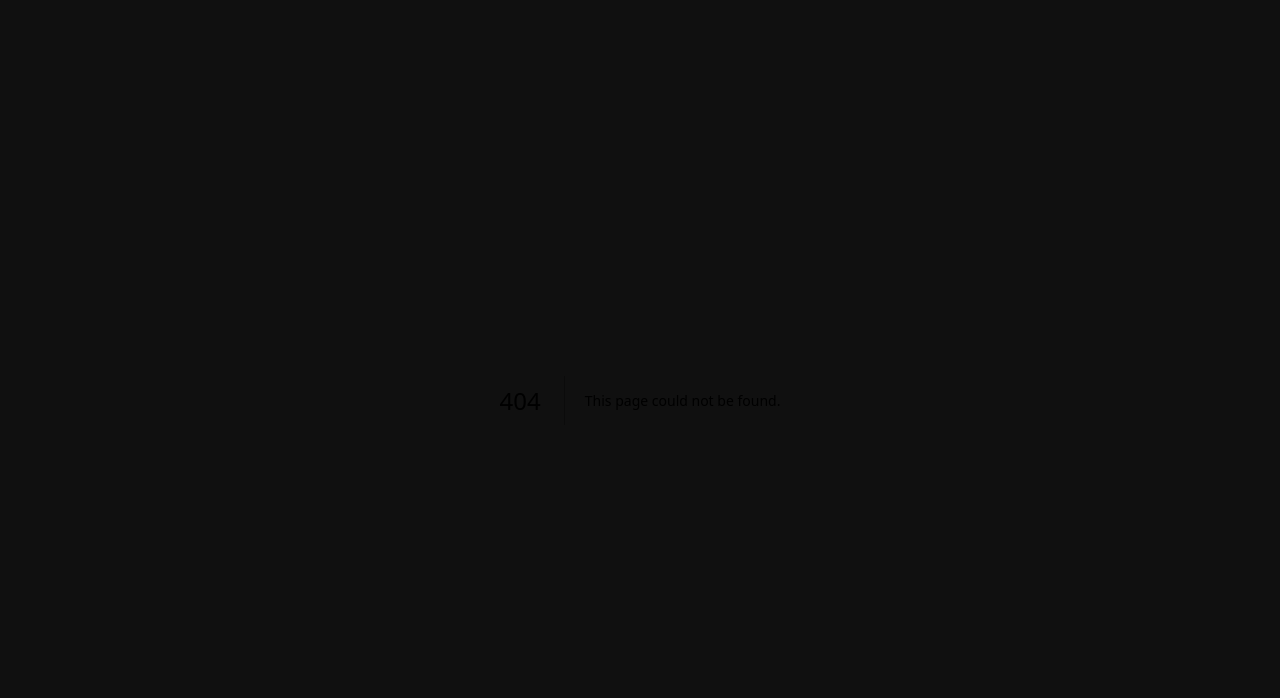
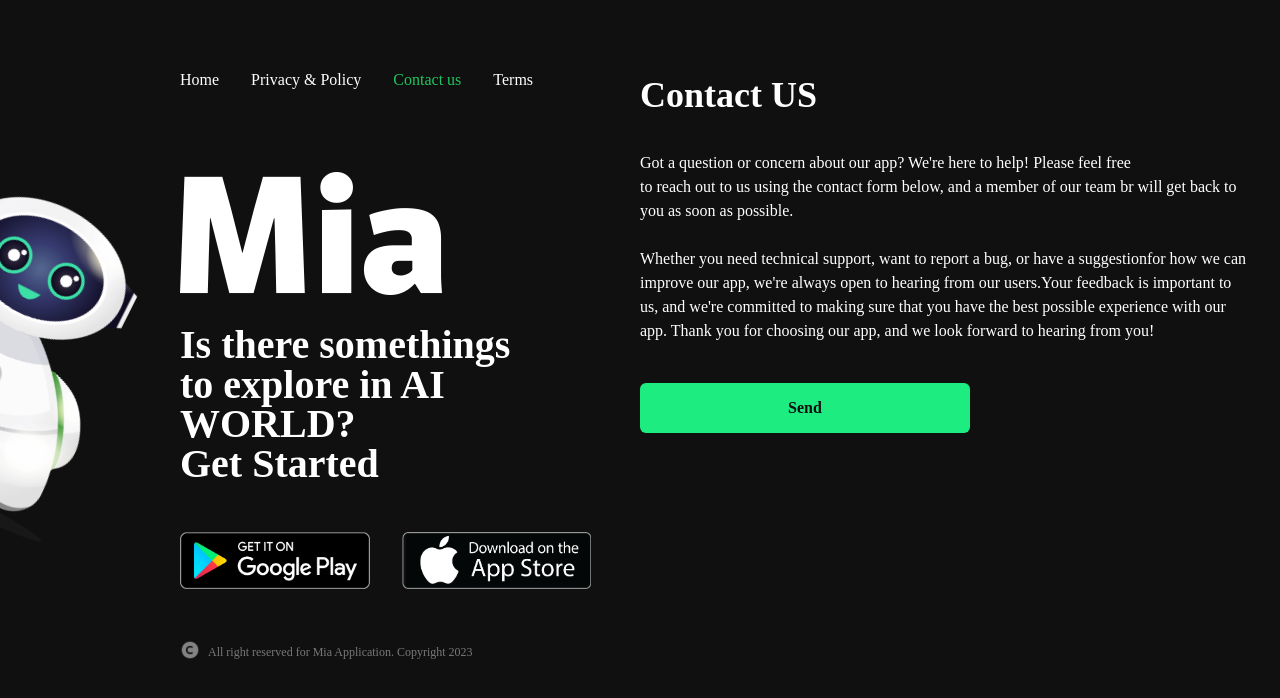
Before and after one commit to Amirsa025/mia-app, a Next.js app: page /contact-us in a window 1280 px wide. Before the commit this address had no page. Shown: the top 698 px of the page. Built offline with nearby package versions, Linux system fonts and the light colour scheme; a web font is replaced by a local one.

Commit message:
edit footer

```diff
--- a/app/constant/data.ts
+++ b/app/constant/data.ts
@@ -12,11 +12,11 @@ export  const data = [
     {
         id:3,
         path:"Contact us",
-        route:"/contact"
+        route:"/contact-us"
     },
     {
         id:4,
         path:"Terms",
-        route:"/terms"
+        route:"/terms-use"
     },
 ]
--- a/pages/contact/index.tsx
+++ b/pages/contact-us/index.tsx
@@ -60,10 +60,9 @@ const Contact = () => {
                                     </p>
                                 </div>
                                 <div>
-                                    <button
-                                        className={"w-[330px] h-[50px] rounded-[6px] bg-[#1DEC81] font-bold text-[#101010] text-[1rem]"}>Send
-                                        Email
-                                    </button>
+                                    <form action="mailto:youraddr@domain.tld" method="GET">
+                                        <input type="submit" value="Send" className={"w-[330px] cursor-pointer h-[50px] rounded-[6px] bg-[#1DEC81] font-bold text-[#101010] text-[1rem]"} />
+                                    </form>
                                 </div>
                             </div>
                         </div>
--- a/pages/privacy-policy/index.tsx
+++ b/pages/privacy-policy/index.tsx
@@ -11,7 +11,7 @@ const privacy = () => {
         <>
             <div className={"text-white "}>
                 <Head>
-                    <title>Mia | Terms of Use</title>
+                    <title>Mia | Privacy & policy</title>
                 </Head>
                 <div className=" text-white  hidden md:block">
                     <div className="grid grid-cols-2 relative">
```
Also changed, not shown: pages/terms-use/index.tsx (renamed from pages/terms/index.tsx), 1 other file (tests, documents, lock files or other folders).
